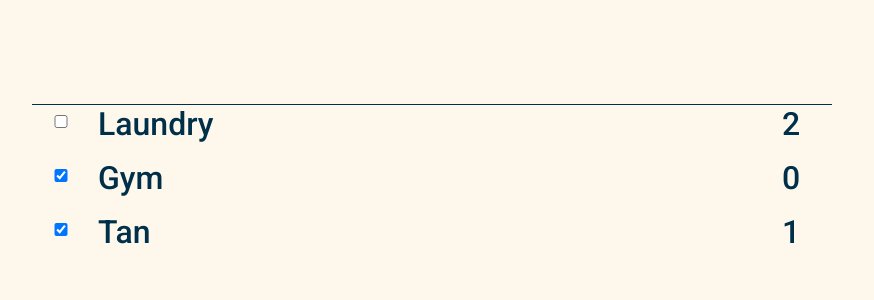
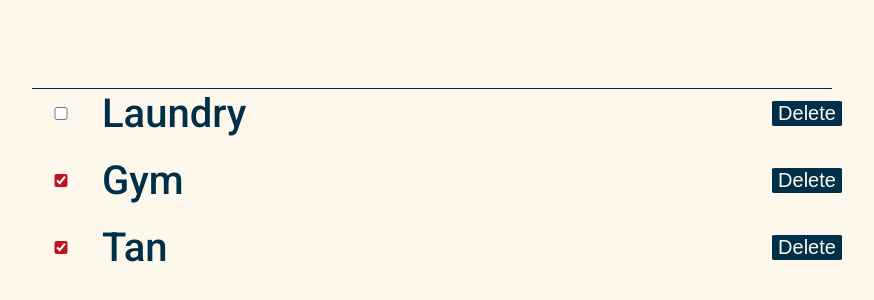
Before and after one commit to richardltyler/Todo, a React (Vite) app: page / in a window 1280 px wide. Shown: the part 232-532 px from the top of the page, without its empty margins (208-1082 px from the left). Built offline with nearby package versions, Linux system fonts and the light colour scheme.

Commit message:
Add delete button

```diff
--- a/src/Task.scss
+++ b/src/Task.scss
@@ -7,15 +7,38 @@
   gap: 1rem;
   width: 100%;
 
+  .arrow-container {
+    width: 50px;
+    display: flex;
+    align-items: center;
+    justify-content: center;
+    color: #003049;
+  }
+
   .checkbox-container {
     width: 50px;
     margin-top: -7px;
+  }
 
-    .checkbox {
-      border: none;
-      border-color: transparent;
-      padding: 0;
-      box-shadow: none;
+  .checkbox {
+    accent-color: #c1121f;
+    border: none;
+    border-color: transparent;
+    box-shadow: none;
+    cursor: pointer;
+    padding: 0;
+  }
+
+  .delete-button {
+    background: #003049;
+    border: 0;
+    border-radius: 5%;
+    color: #fef8ec;
+    cursor: pointer;
+    font-size: 1rem;
+
+    &:hover {
+      background: #c1121f;
     }
   }
 
@@ -24,8 +47,4 @@
     max-width: 668px;
     word-wrap: break-word;
   }
-
-  .arrow-container {
-    width: 50px;
-  }
 }
--- a/src/Task.tsx
+++ b/src/Task.tsx
@@ -5,9 +5,10 @@ import { Todo } from "./App";
 type Props = {
   task: Todo;
   handleComplete: (task: Todo) => void;
+  handleDelete: (task: Todo) => void;
 };
 
-export default function Task({ task, handleComplete }: Props) {
+export default function Task({ task, handleComplete, handleDelete }: Props) {
   return (
     <div className='Task' data-testid='Task'>
       <div className='checkbox-container'>
@@ -24,7 +25,15 @@ export default function Task({ task, handleComplete }: Props) {
         ></input>
       </div>
       <div className='task-container'>{task.task}</div>
-      <div className='arrow-container'>{task.id}</div>
+      <div className='arrow-container'>
+        <button
+          className='delete-button'
+          type='button'
+          onClick={() => handleDelete(task)}
+        >
+          Delete
+        </button>
+      </div>
     </div>
   );
 }
--- a/src/TaskList.tsx
+++ b/src/TaskList.tsx
@@ -1,4 +1,4 @@
-import React, { Dispatch, SetStateAction, useEffect, useState } from "react";
+import React, { Dispatch, SetStateAction, useEffect } from "react";
 import { Data, Todo } from "./App";
 import Task from "./Task";
 import "./TaskList.scss";
@@ -34,6 +34,15 @@ export default function TaskList({ todos, setTodos }: Props) {
     ]);
   };
 
+  const handleDelete = (task: Todo) => {
+    const updatedTodos = todos.filter((todo) => todo.id !== task.id);
+
+    setTodos([
+      ...updatedTodos.filter((todo) => !todo.isComplete),
+      ...updatedTodos.filter((todo) => !!todo.isComplete),
+    ]);
+  };
+
   useEffect(() => {
     setTodos([
       ...dummyTodos.data.todos.filter((todo) => !todo.isComplete),
@@ -44,7 +53,14 @@ export default function TaskList({ todos, setTodos }: Props) {
   return (
     <div className='TaskList' data-testid='TaskList'>
       {todos.map((todo) => {
-        return <Task handleComplete={handleClick} key={todo.id} task={todo} />;
+        return (
+          <Task
+            handleComplete={handleClick}
+            handleDelete={handleDelete}
+            key={todo.id}
+            task={todo}
+          />
+        );
       })}
     </div>
   );
--- a/src/index.scss
+++ b/src/index.scss
@@ -1,5 +1,9 @@
 * {
   box-sizing: border-box;
+}
+
+html {
+  font-size: 1.25rem;
 }
 
 body {
```
